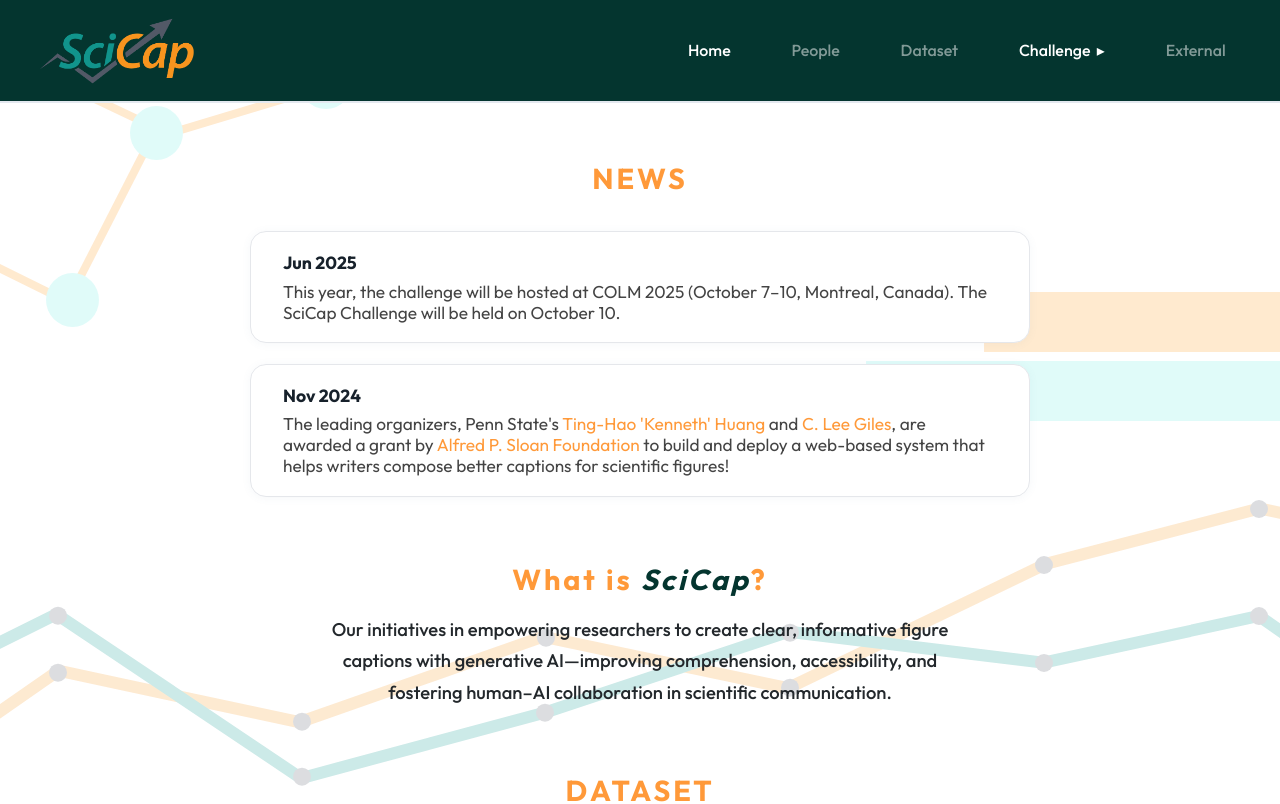
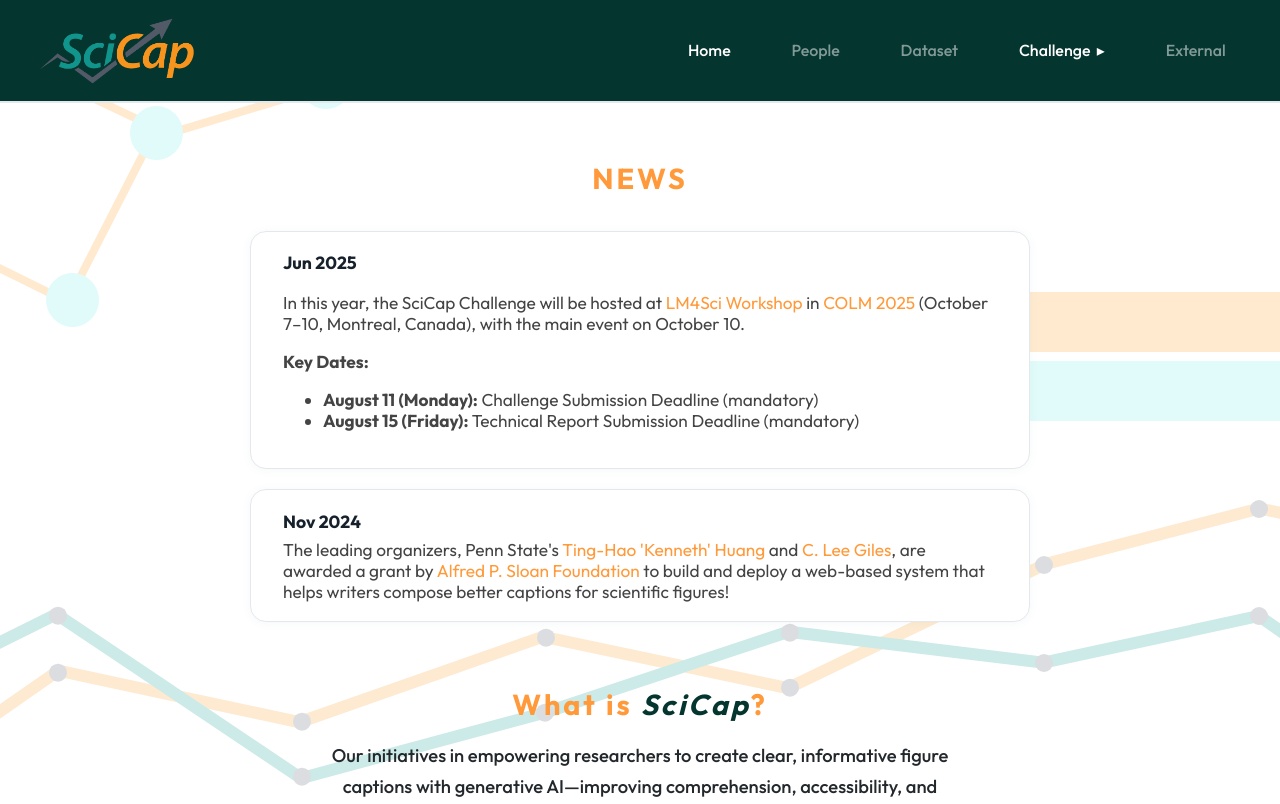
Before and after one commit to hy-ng/scicap-website-test, a React (Vite) app: page / in a window 1280 px wide. Shown: the top 804 px of the page. Built offline with nearby package versions, Linux system fonts and the light colour scheme.

Commit message:
Update the news with Challenge 2025 information

```diff
--- a/src/components/NewsSection.jsx
+++ b/src/components/NewsSection.jsx
@@ -3,7 +3,42 @@ import React from "react";
 const newsList = [
   {
     date: "Jun 2025",
-    text: "This year, the challenge will be hosted at COLM 2025 (October 7–10, Montreal, Canada). The SciCap Challenge will be held on October 10."
+    text: (
+      <>
+        <p>
+          In this year, the SciCap Challenge will be hosted at{' '}
+          <a
+            href="https://lm4sci.github.io/"
+            target="_blank"
+            rel="noopener noreferrer"
+            className="news-link"
+          >
+            LM4Sci Workshop
+          </a>{' '}
+            in{' '}
+          <a
+            href="https://colmweb.org/"
+            target="_blank"
+            rel="noopener noreferrer"
+            className="news-link"
+          >
+            COLM 2025
+          </a>{' '}
+          (October 7–10, Montreal, Canada), with the main event on October 10.
+        </p>
+        <p>
+          <strong>Key Dates:</strong>
+        </p>
+        <ul>
+          <li>
+            <strong>August 11 (Monday):</strong> Challenge Submission Deadline (mandatory)
+          </li>
+          <li>
+            <strong>August 15 (Friday):</strong> Technical Report Submission Deadline (mandatory)
+          </li>
+        </ul>
+      </>
+    )
   },
   {
     date: "Nov 2024",
```
